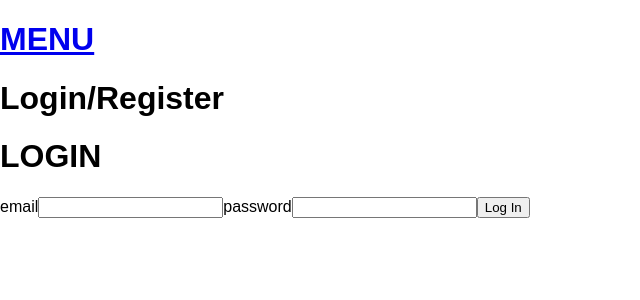
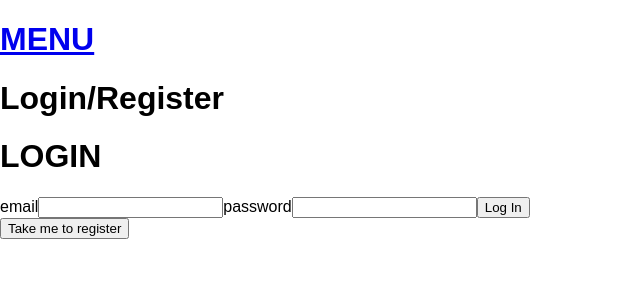
Before and after one commit to girOly/sav-r, a React (Create React App) app in the folder client/: page /login in a window 1280 px wide. Shown: the top 300 px of the page, without its empty margins (0-640 px from the left). Built offline with nearby package versions, Linux system fonts and the light colour scheme.

Commit message:
visualMode transitions on login/register page

```diff
--- a/client/src/components/Login-register.js
+++ b/client/src/components/Login-register.js
@@ -1,16 +1,22 @@
 import React from "react";
 import { BrowserRouter as Router, Route, Link } from "react-router-dom";
+import { useVisualMode } from "../hooks/useVisualMode";
 import Login from "./Login";
 import Register from "./Register";
 
+const LOGIN = "LOGIN";
+const REGISTER = "REGISTER";
+
 export default function LoginRegister(props) {
+  const { mode, transition, back } = useVisualMode(LOGIN);
   return (
     <div>
       <h1>
         <Link to="/">MENU</Link>
       </h1>
       <h1>Login/Register</h1>
-      <Login />
+      {mode === LOGIN && <Login toRegister={() => transition(REGISTER)} />}
+      {mode === REGISTER && <Register toLogin={() => transition(LOGIN)} />}
     </div>
   );
 }
--- a/client/src/components/Login.js
+++ b/client/src/components/Login.js
@@ -12,6 +12,7 @@ export default function Login(props) {
         <input type="text" name="password" />
         <button type="submit">Log In</button>
       </form>
+      <button onClick={props.toRegister}>Take me to register</button>
     </div>
   );
 }
--- a/client/src/components/Register.js
+++ b/client/src/components/Register.js
@@ -6,12 +6,15 @@ export default function Register(props) {
     <div>
       <h1>REGISTER</h1>
       <form>
+        name
+        <input type="text" name="name" />
         email
         <input type="text" name="email" />
         password
         <input type="text" name="password" />
-        <button type="submit">Log In</button>
+        <button type="submit">Register</button>
       </form>
+      <button onClick={props.toLogin}>Take me to login</button>
     </div>
   );
 }
```
